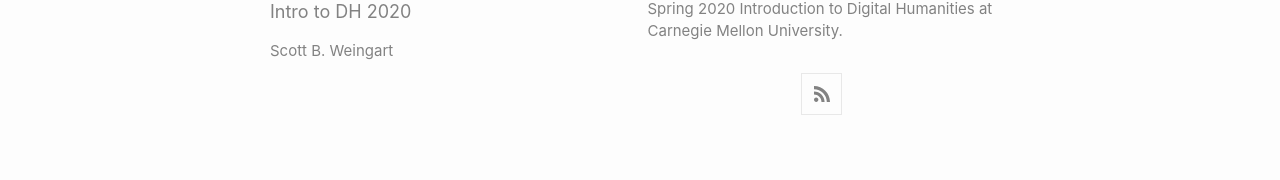
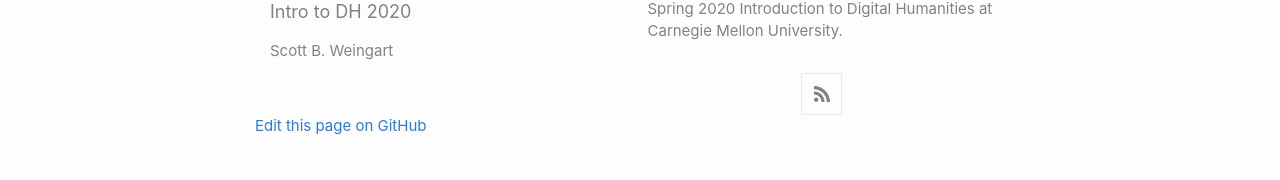
Before and after one commit to scottbot/IntroDH2020, a Jekyll site: the page built from index.md, in a window 1280 px wide. Shown: the part 1845-2025 px from the top of the page. Built offline with Jekyll 4.4.1, drawn with Linux system fonts in a browser that asks for light colours; a script that is not in the unit is left out; before the commit the page ends 1990 px from its top, so only the background shows below that.

Commit message:
Add a link to the GitHub source page
Ought to point to the markdown file that generated any given page.

```diff
--- a/_includes/footer.html
+++ b/_includes/footer.html
@@ -25,6 +25,9 @@
       <div class="social-links">
         {%- include social.html -%}
       </div>
+
+      <div>
+        <p><a href="{{ page.path }}">Edit this page on GitHub</a></p>
     </div>
 
   </div>
```
